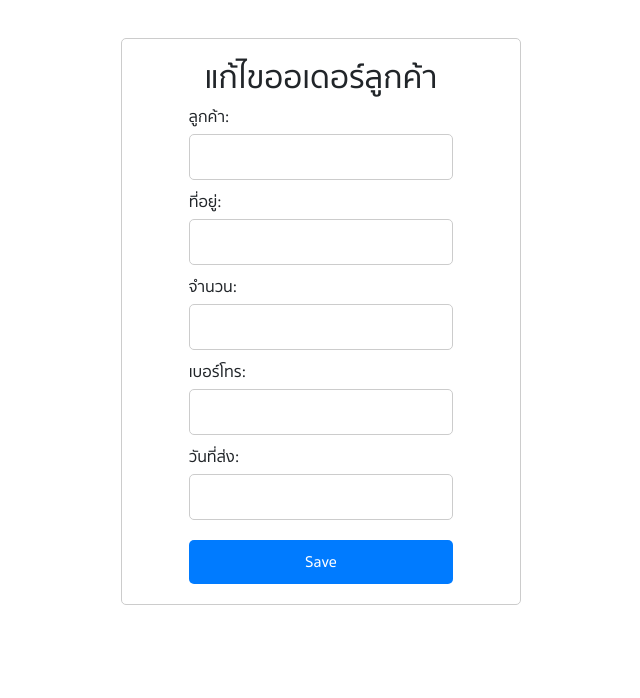
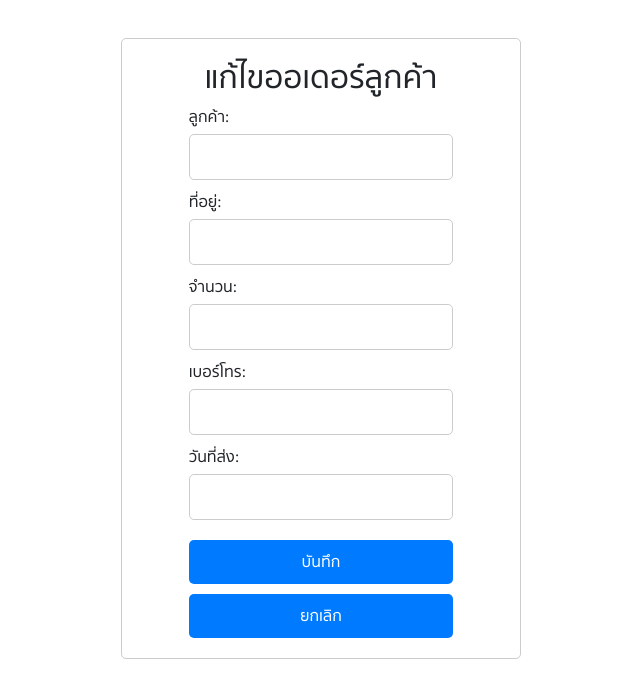
Before and after one commit to nontawit/manageOrders, a React (Create React App) app: page /edit in a window 1280 px wide. Shown: the top 698 px of the page, without its empty margins (319-959 px from the left). Built offline with nearby package versions, Linux system fonts and the light colour scheme.

Commit message:
Update EditPage.js

```diff
--- a/src/Component/EditPage.js
+++ b/src/Component/EditPage.js
@@ -1,10 +1,18 @@
 import React from "react";
 import { useLocation } from "react-router-dom";
+import { useNavigate } from "react-router-dom";
 import './EditPage.css';
 
 function EditPage() {
   const location = useLocation();
   const order = location.state && location.state.order;
+
+  const navigate = useNavigate();
+
+  const handleCancel = () => {
+    // กลับไปยังหน้าหลัก (Orders)
+    navigate("/");
+  };
 
   return (
     <div className="container">
@@ -30,7 +38,8 @@ function EditPage() {
           วันที่ส่ง:
           <input type="text" value={order && order.dateDelivery}/>
         </label>
-        <button type="submit">Save</button>
+        <button type="submit">บันทึก</button>
+        <button type="submit" onClick={handleCancel}>ยกเลิก</button>
       </form>
     </div>
   );
```
